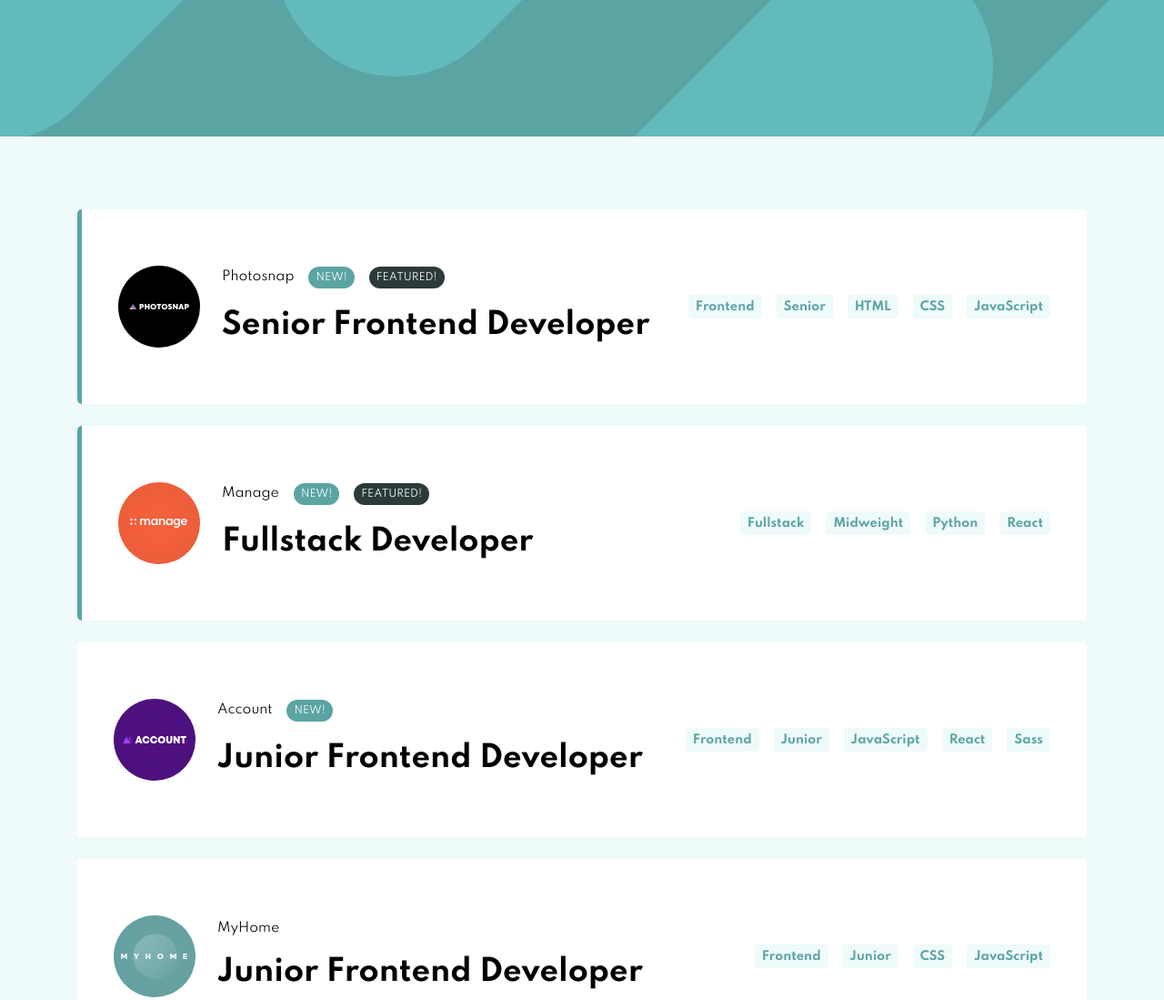
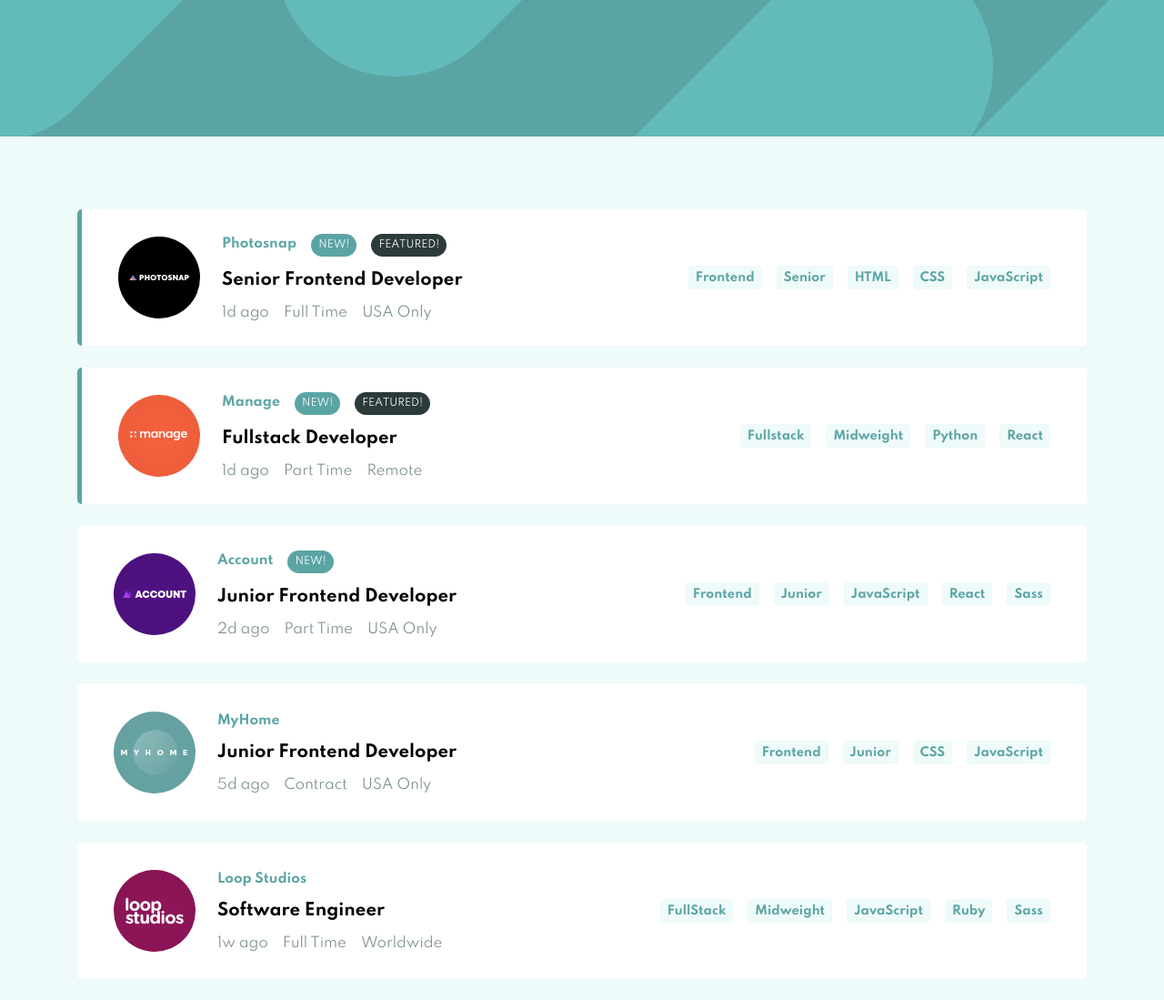
Before and after one commit to domcodesjs/job-listings-with-filtering, a plain HTML site: page index.html in a window 1280 px wide. Shown: the top 1099 px of the page at 91% size. Drawn offline with nearby package versions, Linux system fonts and the light colour scheme.

Commit message:
added use strict global

```diff
--- a/js/main.js
+++ b/js/main.js
@@ -1,3 +1,5 @@
+'use strict';
+
 document.addEventListener('DOMContentLoaded', function () {
   const main = document.querySelector('main');
 
@@ -73,6 +75,22 @@ document.addEventListener('DOMContentLoaded', function () {
       position.innerText = job.position;
       jobCardInfo.appendChild(position);
 
+      // create job info details
+      let details = document.createElement('ul');
+      details.classList.add('job-card__info__details');
+      let time = document.createElement('li');
+      let contract = document.createElement('li');
+      let location = document.createElement('li');
+
+      time.innerText = job.postedAt;
+      contract.innerText = job.contract;
+      location.innerText = job.location;
+
+      details.appendChild(time);
+      details.appendChild(contract);
+      details.appendChild(location);
+      jobCardInfo.append(details);
+
       // append stuff to the job card and then append it all to main
       jobCard.appendChild(logo);
       jobCard.appendChild(jobCardInfo);
--- a/styles/main.css
+++ b/styles/main.css
@@ -7,6 +7,13 @@
 
 html {
   font-size: 62.5%;
+  box-sizing: border-box;
+}
+
+*,
+*:before,
+*:after {
+  box-sizing: inherit;
 }
 
 body {
@@ -47,6 +54,11 @@ main {
   margin-right: 2.4rem;
 }
 
+.job-card__info h1 {
+  font-size: 1.8rem;
+  margin: 0;
+}
+
 .job-card__info__company {
   list-style: none;
   padding: 0;
@@ -59,6 +71,8 @@ main {
 
 .job-card__info__company li:first-child {
   font-size: 1.4rem;
+  font-weight: var(--bold);
+  color: hsl(180, 29%, 50%);
 }
 
 .job-card__info__company--new {
@@ -77,6 +91,18 @@ main {
   border-radius: 10rem;
 }
 
+.job-card__info__details {
+  list-style: none;
+  padding: 0;
+}
+
+.job-card__info__details li {
+  display: inline-block;
+  margin-right: 1.6rem;
+  font-size: 1.5rem;
+  color: #7c8f8f;
+}
+
 .job-card__tags {
   margin-left: auto;
   list-style: none;
```
